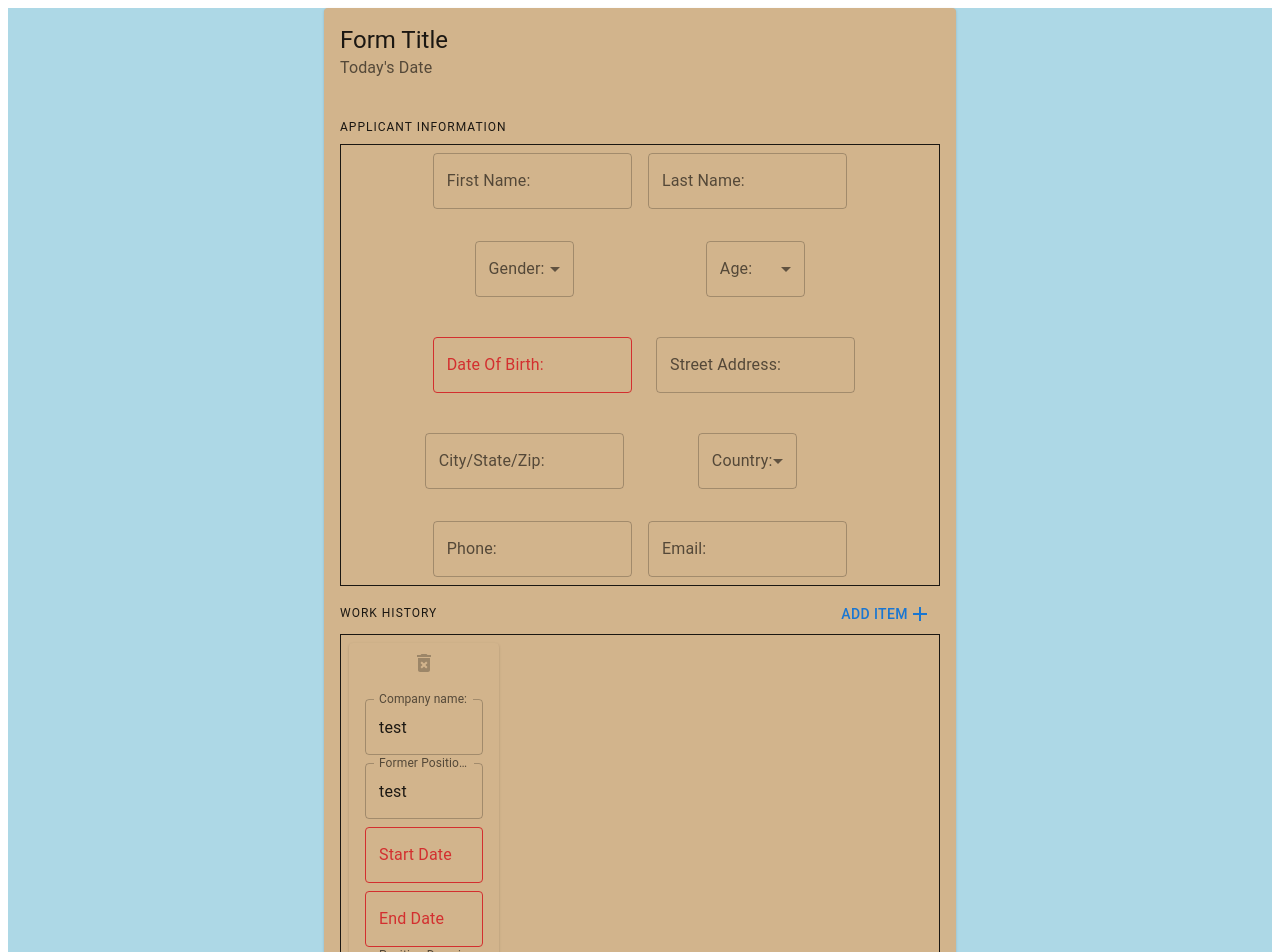
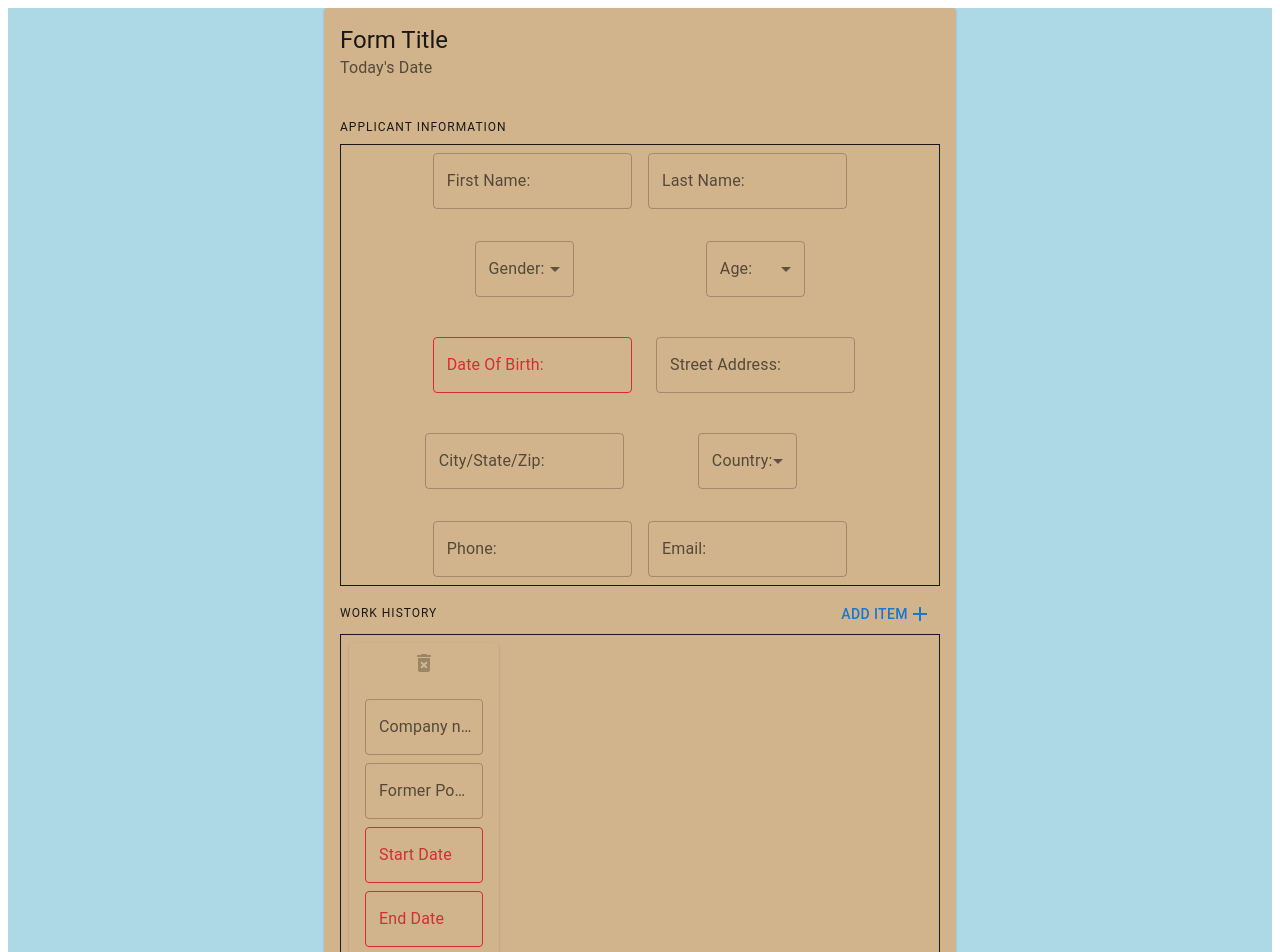
Before and after one commit to jthomas-rsi/Work_History_Form, a React (Create React App) app: page / in a window 1280 px wide. Shown: the top 952 px of the page. Built offline with nearby package versions, Linux system fonts and the light colour scheme.

Commit message:
workHistory handleChange func updating user inputs

```diff
--- a/src/components/Form.tsx
+++ b/src/components/Form.tsx
@@ -54,6 +54,18 @@ import formInputs from "../data/formInputs";
 
  */
 
+export interface WorkHistoryObject {
+  [key: string]: string;
+  companyName: string;
+  positionTitle: string;
+  startDate: string;
+  endDate: string;
+  positionDescription: string;
+  supervisorName: string;
+  supervisorContact: string;
+  contactApproval: string;
+}
+
 const Form = () => {
   //Single State object
   const [values, setValues] = useState<{ [key: string]: string }>({
@@ -74,14 +86,14 @@ const Form = () => {
   //array to render work history components
   const [workHistory, setWorkHistory] = useState([
     {
-      companyName: "test",
-      positionTitle: "test",
-      startDate: "test",
-      endDate: "test",
-      positionDescription: "test",
-      supervisorName: "test",
-      supervisorContact: "test",
-      contactApproval: "test",
+      companyName: "",
+      positionTitle: "",
+      startDate: "",
+      endDate: "",
+      positionDescription: "",
+      supervisorName: "",
+      supervisorContact: "",
+      contactApproval: "",
     },
   ]);
 
@@ -100,7 +112,7 @@ const Form = () => {
   // function to add extra workHistory item to array
   const handleAddHistory = () => {
     // console.log("Button Clicked new Function");
-    const newHistoryItem = {
+    const newHistoryItem: WorkHistoryObject = {
       companyName: "add your info",
       positionTitle: "",
       startDate: "",
@@ -110,14 +122,37 @@ const Form = () => {
       supervisorContact: "",
       contactApproval: "",
     };
-
     setWorkHistory((prevState) => {
       return [...prevState, newHistoryItem];
     });
   };
 
   // function to update workHistory array objects onChange
-  const handleHistoryChange = () => {};
+  const handleHistoryChange = (
+    eventValue: string,
+    objIndex: number,
+    keyString: string
+  ) => {
+    //log inputted values
+    console.log("Changing WorkHistory Input ", eventValue, objIndex, keyString);
+
+    // make new array by copying current workHistory array
+    const newArray = [...workHistory];
+
+    // target to copy object in new array
+    const newObject: WorkHistoryObject = newArray[objIndex];
+
+    // console.log("before update", newArray[objIndex]);
+    //update new object copy with event value
+    newObject[keyString] = eventValue;
+
+    // update array with new object
+    newArray[objIndex] = newObject;
+    // console.log("after update", newArray[objIndex]);
+
+    //set state with new update array
+    setWorkHistory(newArray);
+  };
 
   // function to remove work history object from array using index
   const removeHistoryObject = (objIndex: Number) => {
@@ -304,6 +339,7 @@ const Form = () => {
                           {...obj}
                           cardIndex={index}
                           removeObject={removeHistoryObject}
+                          onChange={handleHistoryChange}
                         />
                       </Grid>
                     );
--- a/src/components/HistoryInformation.tsx
+++ b/src/components/HistoryInformation.tsx
@@ -21,6 +21,7 @@ import {
 } from "@mui/material";
 import { AdapterDateFns } from "@mui/x-date-pickers/AdapterDateFns";
 import DeleteForeverIcon from "@mui/icons-material/DeleteForever";
+import { WorkHistoryObject } from "./Form";
 
 /**
  Component Action: This application will create a composite of inputs for applicant to fill out there work history
@@ -46,7 +47,7 @@ interface HistoryInfoProps {
   supervisorName: string;
   supervisorContact: string;
   contactApproval: string;
-  onChange?: Function;
+  onChange: Function;
   removeObject: Function;
   cardIndex: number;
 }
@@ -64,7 +65,7 @@ const HistoryInfo = ({
   removeObject,
   onChange,
 }: HistoryInfoProps) => {
-  console.log("cardIndex", cardIndex);
+  // console.log("cardIndex", cardIndex);
   return (
     <Card sx={{ backgroundColor: "tan" }}>
       <IconButton
@@ -77,13 +78,27 @@ const HistoryInfo = ({
       </IconButton>
       <CardContent>
         <Stack spacing={1}>
-          <TextField label="Company name:" value={companyName} />
-          <TextField label="Former Position/Title:" value={positionTitle} />
+          <TextField
+            label="Company name:"
+            value={companyName}
+            onChange={(event) => {
+              onChange(event.target.value, cardIndex, "companyName");
+            }}
+          />
+          <TextField
+            label="Former Position/Title:"
+            value={positionTitle}
+            onChange={(event) => {
+              onChange(event.target.value, cardIndex, "positionTitle");
+            }}
+          />
           <LocalizationProvider dateAdapter={AdapterDateFns}>
             <DatePicker
               label={"Start Date"}
               value={startDate}
-              onChange={() => {}}
+              onChange={(event) => {
+                onChange(event, cardIndex, "startDate");
+              }}
               renderInput={(
                 params: JSX.IntrinsicAttributes & TextFieldProps
               ): JSX.Element => {
@@ -95,7 +110,9 @@ const HistoryInfo = ({
             <DatePicker
               label={"End Date"}
               value={endDate}
-              onChange={() => {}}
+              onChange={(event) => {
+                onChange(event, cardIndex, "endDate");
+              }}
               renderInput={(
                 params: JSX.IntrinsicAttributes & TextFieldProps
               ): JSX.Element => {
@@ -108,11 +125,24 @@ const HistoryInfo = ({
             multiline
             rows={4}
             value={positionDescription}
+            onChange={(event) => {
+              onChange(event.target.value, cardIndex, "positionDescription");
+            }}
           />
-          <TextField label="Supervisor's name:" value={supervisorName} />
+          <TextField
+            label="Supervisor's name:"
+            value={supervisorName}
+            onChange={(event) => {
+              onChange(event.target.value, cardIndex, "supervisorName");
+            }}
+          />
+
           <TextField
             label="Supervisor's phone/email"
             value={supervisorContact}
+            onChange={(event) => {
+              onChange(event.target.value, cardIndex, "supervisorContact");
+            }}
           />
           <FormControlLabel
             control={<Checkbox color="success" value={contactApproval} />}
```
